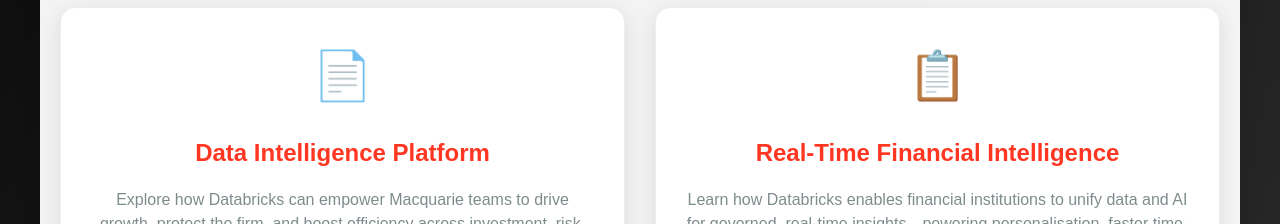
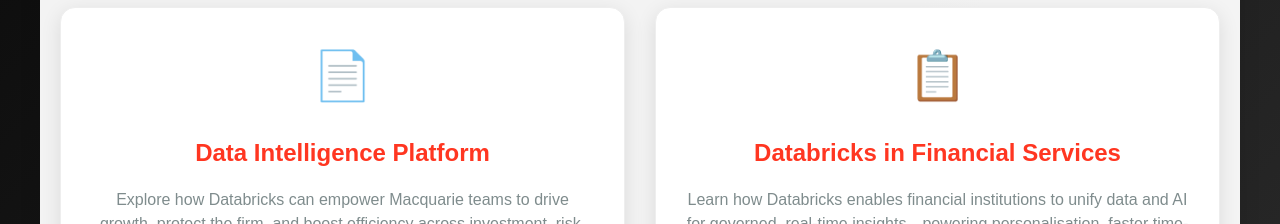
Before and after one commit to alambilal/mqg_ai_day_uk, a plain HTML site: page index.html in a window 1280 px wide. Shown: the part 940-1164 px from the top of the page. Drawn offline with Linux system fonts and the light colour scheme.

Commit message:
retitle a document

```diff
--- a/index.html
+++ b/index.html
@@ -39,7 +39,7 @@
 
                     <div class="download-item">
                         <div class="download-icon">📋</div>
-                        <h3>Real-Time Financial Intelligence</h3>
+                        <h3>Databricks in Financial Services</h3>
                         <p>Learn how Databricks enables financial institutions to unify data and AI for governed, real-time insights—powering personalisation, faster time-to-market, and significant cost and performance gains across banking, insurance, and capital markets</p>
                         <a href="assets/Appendix - Financial Instituion Examples.pdf" class="download-btn" target="_blank">View PDF</a>
                     </div>
```
